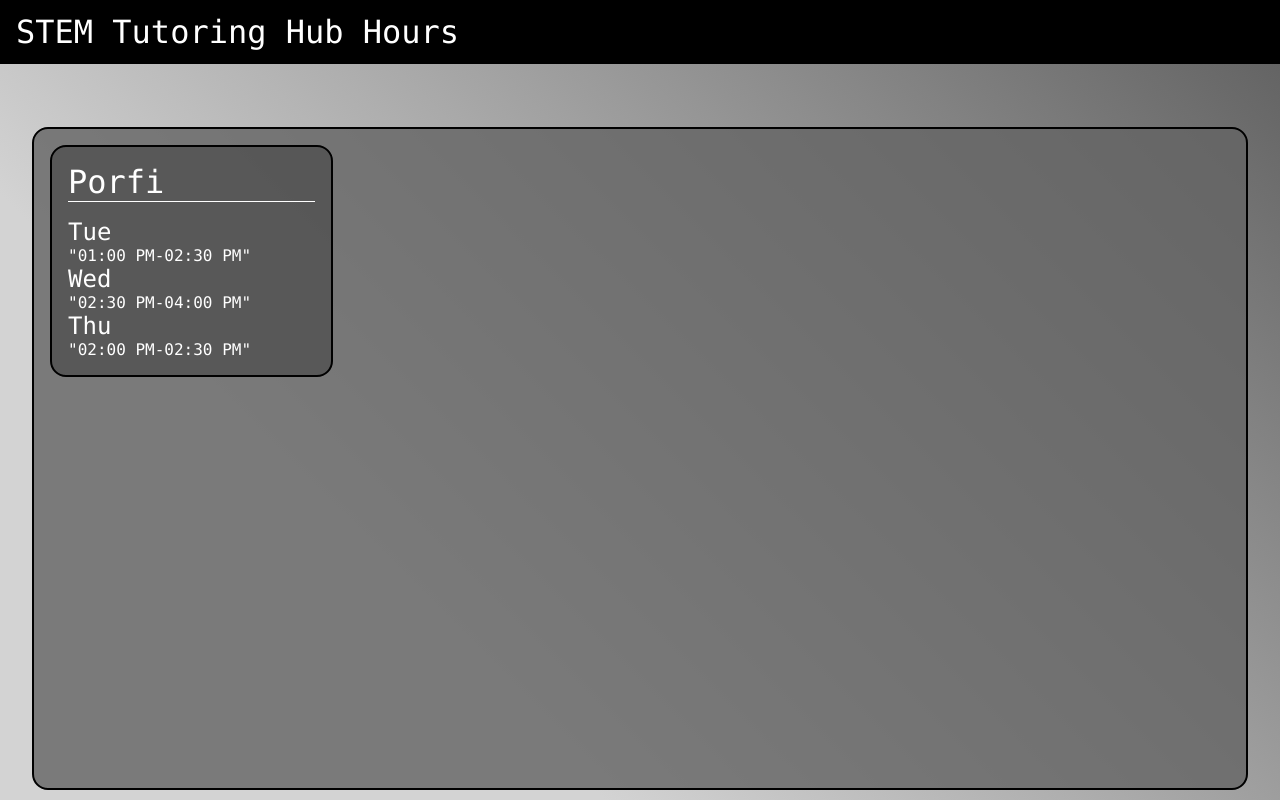
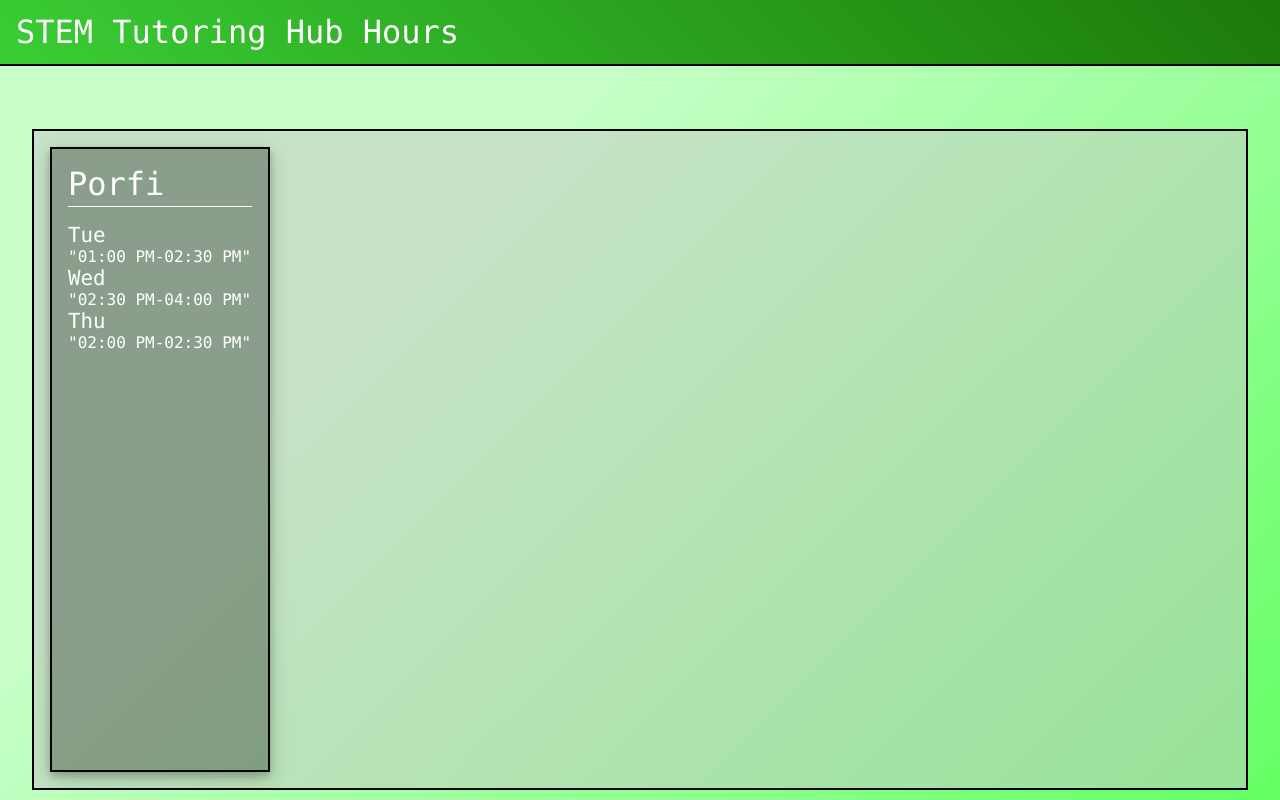
Before and after one commit to PaulStratton56/STEM-Scheduler-App, a Flask app: page / in a window 1280 px wide. Run offline with Flask 3, Linux system fonts and the light colour scheme; data that the repository does not hold is empty.

Commit message:
Making Hover More Interesting +++
Did a lot of retexturing. Notice this is literally ONLY a CSS change.
Things just look better now.

```diff
--- a/website/static/index.css
+++ b/website/static/index.css
@@ -10,9 +10,11 @@ body{
 }
 
 #header{
-    background: black;
+    background: linear-gradient(45deg, #3ace35, #1c7909);
     color: white;
+    border-bottom: 2px solid black;
     font-size:2rem;
+    animation: headerLoad 2s ease forwards;
 
     display: flex;
     align-items: center;
@@ -26,8 +28,8 @@ body{
 }
 
 #main{
-    height: calc(100vh - 4rem);
-    background: linear-gradient(45deg, lightgray 30%, rgb(100,100,100) 100%);
+    height: calc(100vh - 4rem - 2px);
+    background: linear-gradient(135deg, rgb(200, 255, 200) 30%, rgb(100, 255, 100) 100%);
 
     display: flex;
     align-items: center;
@@ -51,9 +53,11 @@ body{
     padding:3px;
     height:100%;
 
-    border-bottom: 2px solid black;
-    border-radius: 0.5rem;
-    background: linear-gradient(rgba(0,0,0,0) 85%, black);
+    color: rgb(0, 50, 0);
+    border-bottom: 2px solid rgb(0, 50, 0);
+    border-radius: 0.2rem;
+    background: linear-gradient(rgba(0,0,0,0) 85%, rgb(0, 50, 0));
+    transition: color 0.5s ease;
 
     display:flex;
     align-items: end;
@@ -63,57 +67,85 @@ body{
 }
 
 .selected{
-    color:blue;
+    color:rgb(0, 220, 0);
+    background: linear-gradient(rgba(0,0,0,0) 85%, rgb(0, 220, 0));
+    border-bottom: 2px solid rgb(0, 220, 0);
 }
-
 
 .subject:hover{
     cursor:pointer;
+    transform:scale(1.05);
 }
 
-#tutorBlock{
-    column-count: 4;
-    column-gap:1rem;
+#tutorBlock {
+    display: flex;
+    flex-wrap: wrap;
 
-    box-sizing:border-box;
-    padding:1rem;
-    overflow:auto;
+    box-sizing: border-box;
+    padding: 1rem;
+    overflow-y: auto;
 
-    width:95%;
-    height:90%;
+    width: 95%;
+    height: 90%;
 
     border: 2px solid black;
-    border-radius: 1rem;
-    background: rgba(100,100,100,0.8);
+    background: rgba(200, 200, 200, 0.5);
+
+    gap: 1rem;
 }
 
-#tutorBlock > .tutor{
-    border:2px solid black;
-    border-radius: 1rem;
-    background: rgba(80,80,80,0.8);
+@keyframes fadeIn {
+    from {
+        opacity: 0;
+        transform: translateY(10px);
+    }
+    to {
+        opacity: 1;
+    }
+}
 
-    width:100%;
-    margin: 0 1rem 1rem 0;
+.tutor {
+    border: 2px solid black;
+    background-color: rgba(0, 0, 0, 0.3);
+    box-shadow: 0 4px 8px 0 rgba(0, 0, 0, 0.2), 0 6px 20px 0 rgba(0, 0, 0, 0.19);
+    transition: background-color 0.3s ease, box-shadow 0.3s ease;
+    transform: translateY(0px);
 
-    display:inline-block;
-    box-sizing:border-box;
+    animation: fadeIn 1s ease forwards;
 
-    color:white;
-    font-size:larger;
-    padding:1rem;
+    width: calc(20% - 1rem);
+
+    box-sizing: border-box;
+
+    color: white;
+    padding: 1rem;
+
+    *{
+        user-select: none;
+    }
 
     .tutorName{
-        font-size:xx-large;
-        border-bottom:1px solid white;
-        margin-bottom:1rem;
+        font-size: 2rem;
+        transition: font-size 0.3s ease;
+        border-bottom: 1px solid white;
+        margin-bottom: 1rem;
+        padding-bottom: 3px;
     }
 
     .day{
-        font-size:x-large;
+        font-size: 1.3rem;
     }
 
-    .shift{
-        font-size:medium;
+    .shift {
+        font-size: 1rem;
     }
+}
 
+.tutor:hover {
+    background-color: rgba(0, 0, 0, 0.4);
+    box-shadow: 0 4px 8px 0 rgba(0, 0, 0, 0.3), 0 6px 20px 0 rgba(0, 0, 0, 0.27);
+
+    .tutorName {
+        font-size: 2.3rem;
+    }
 }
```
